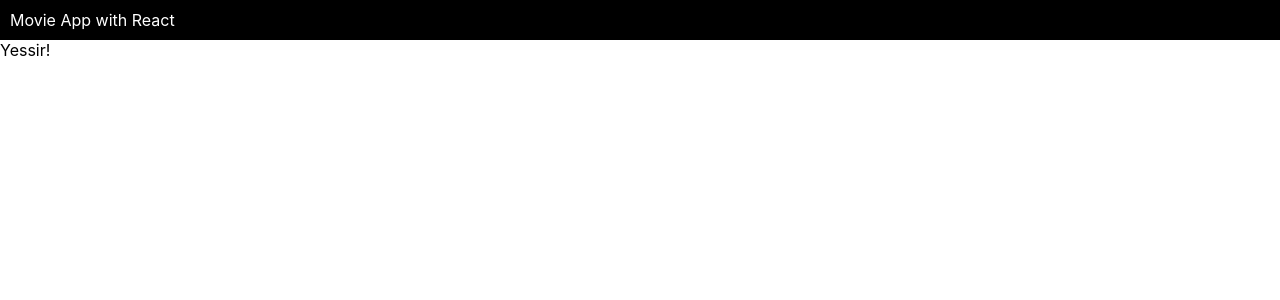
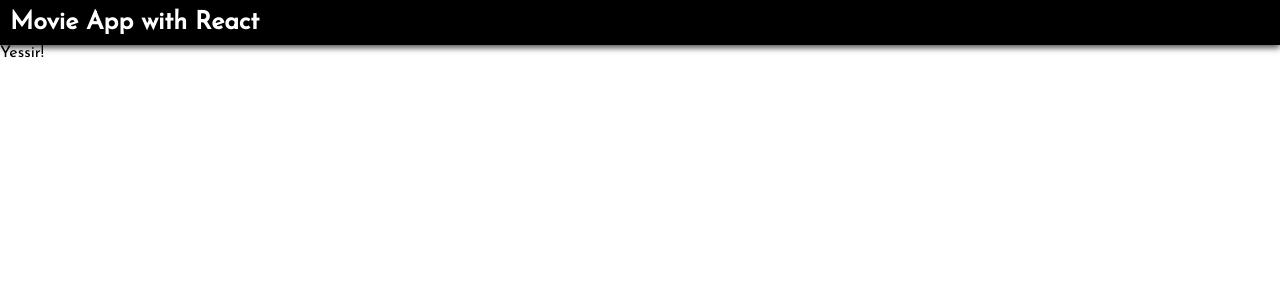
Before and after one commit to 730photo/MovieAppWithReact, a React (Create React App) app: page / in a window 1280 px wide. Shown: the top 300 px of the page. Built offline with nearby package versions, Linux system fonts and the light colour scheme.

Commit message:
added Google fonts

```diff
--- a/public/index.html
+++ b/public/index.html
@@ -3,6 +3,10 @@
   <head>
     <meta charset="utf-8" />
     <link rel="icon" href="%PUBLIC_URL%/favicon.ico" />
+    <link rel="preconnect" href="https://fonts.googleapis.com">
+<link rel="preconnect" href="https://fonts.gstatic.com" crossorigin>
+<link href="https://fonts.googleapis.com/css2?family=Josefin+Sans&display=swap" rel="stylesheet">
+
     <meta name="viewport" content="width=device-width, initial-scale=1" />
     <meta name="theme-color" content="#000000" />
     <meta
--- a/src/App.js
+++ b/src/App.js
@@ -11,6 +11,9 @@
 background-color: black;
 color: white;
 padding: 10px;
+font-size: 25px;
+font-weight: bold;
+box-shadow: 0 3px 6px 0 #555555;
 `;
 
 function App() {
--- a/src/index.css
+++ b/src/index.css
@@ -1,6 +1,6 @@
 body {
   margin: 0;
-  font-family: -apple-system, BlinkMacSystemFont, 'Segoe UI', 'Roboto', 'Oxygen',
+  font-family: 'Josefin Sans', sans-serif, -apple-system, BlinkMacSystemFont, 'Segoe UI', 'Roboto', 'Oxygen',
     'Ubuntu', 'Cantarell', 'Fira Sans', 'Droid Sans', 'Helvetica Neue',
     sans-serif;
   -webkit-font-smoothing: antialiased;
```
